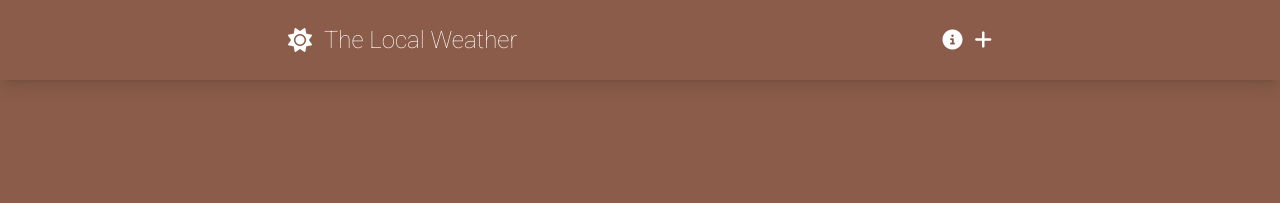
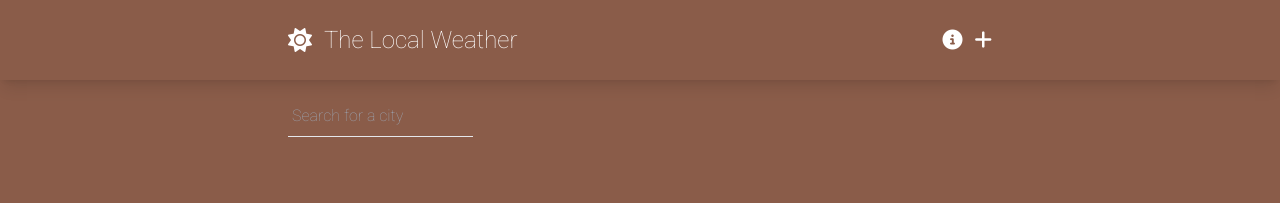
Before and after one commit to maderi21/weather-app, a Vue app in the folder vue-project/: page / in a window 1280 px wide. Shown: the top 203 px of the page. Built offline with nearby package versions, Linux system fonts and the light colour scheme.

Commit message:
HomeView.vue

```diff
--- a/vue-project/src/views/HomeView.vue
+++ b/vue-project/src/views/HomeView.vue
@@ -1,5 +1,18 @@
-<script setup></script>
+<template>
+  <main class="container text-white">
+    <div class="pt-4 mb-4 relative">
+      <input
+        type="text"
+        v-model="searchQuery"
+        placeholder="Search for a city"
+        class="py-2 px-1 bg-transparent border-b focus:border-weather-secondary focus:outline-none"
+      />
+    </div>
+  </main>
+</template>
 
-<template>
-  <main></main>
-</template>
+<script setup>
+import { ref } from "vue";
+
+const searchQuery = ref("");
+</script>
```
